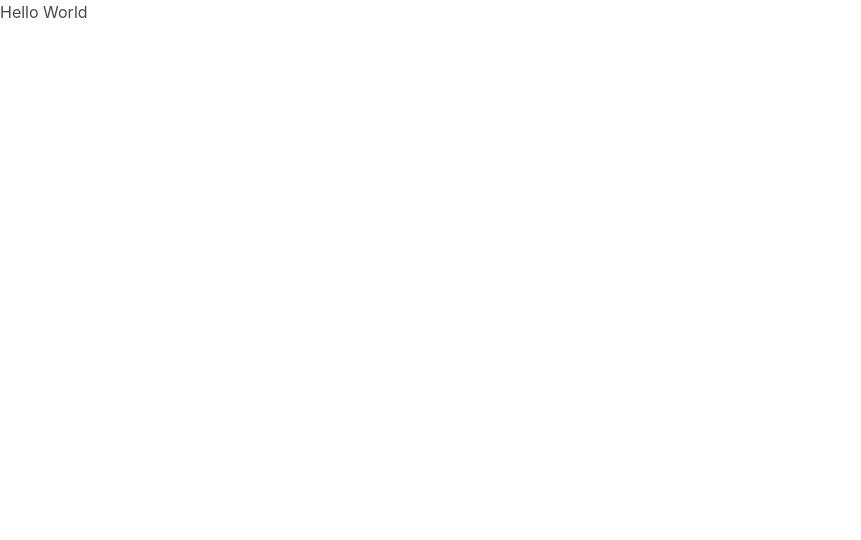
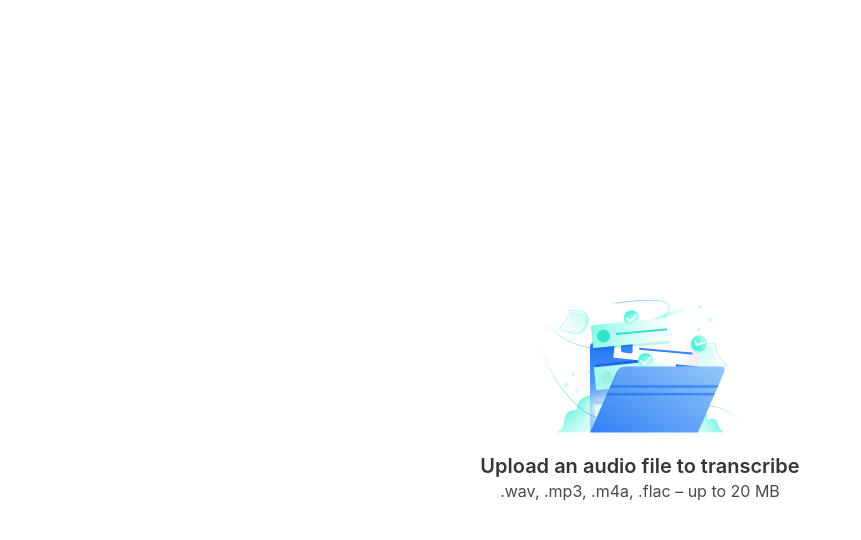
Before and after one commit to hovo/steno.ai, a Vue app in the folder frontend/: page / in a window 1280 px wide. Shown: the top 540 px of the page, without its empty margins (0-861 px from the left). Built offline with nearby package versions, Linux system fonts and the light colour scheme.

Commit message:
Updated file upload view layout

```diff
--- a/frontend/src/views/upload.vue
+++ b/frontend/src/views/upload.vue
@@ -1,5 +1,15 @@
 <template>
-    <p>Hello World</p>
+    <section class="hero is-fullheight">
+        <div class="hero-body">
+            <div class="container has-text-centered">
+                <div class="column is-8 is-offset-2">
+                    <img src="../assets/file_upload.png">
+                    <h5 class="title is-5">Upload an audio file to transcribe</h5>
+                    <h6 class="subtitle is-6">.wav, .mp3, .m4a, .flac – up to 20 MB</h6>
+                </div>
+            </div>
+        </div>
+    </section>
 </template>
 
 <script>
```
